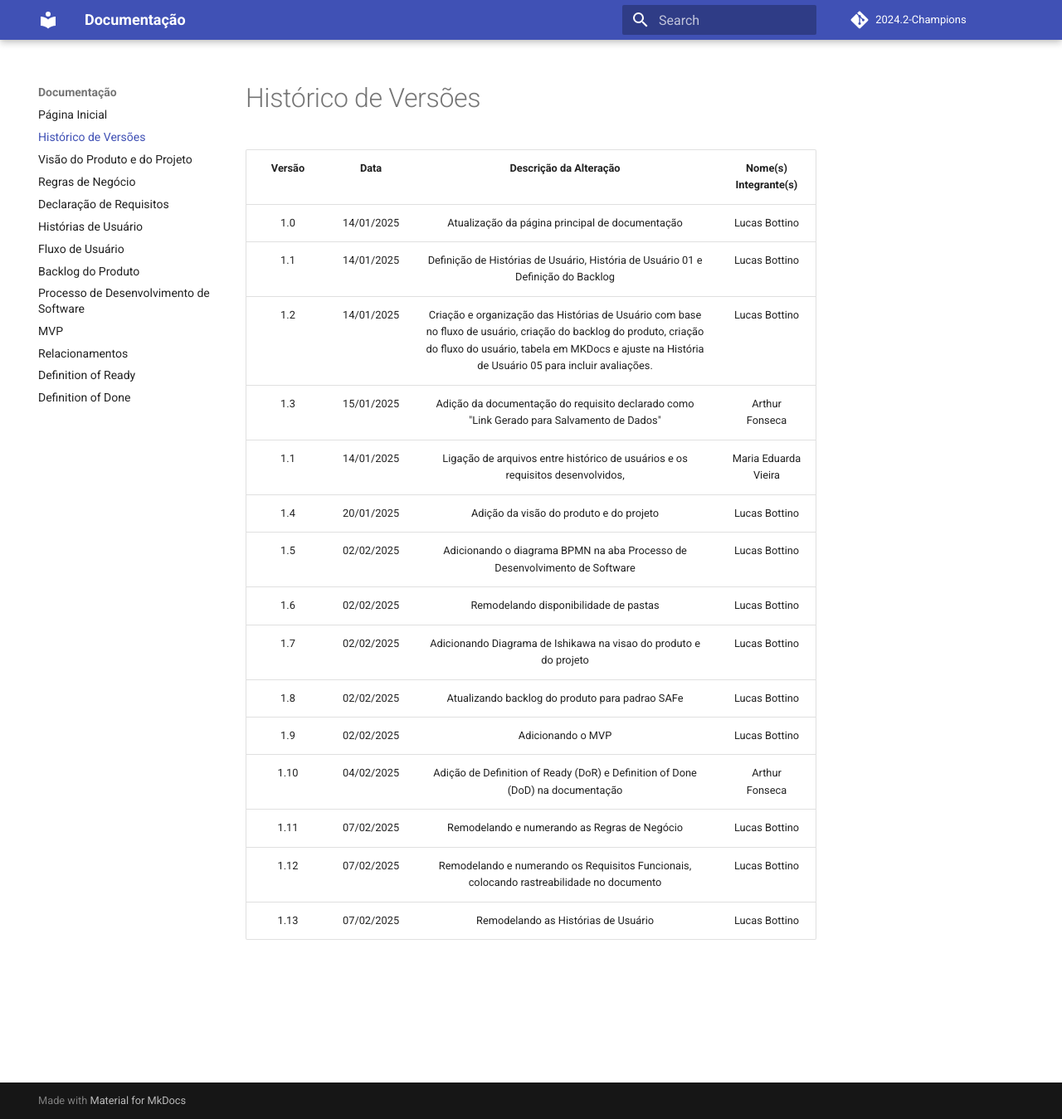
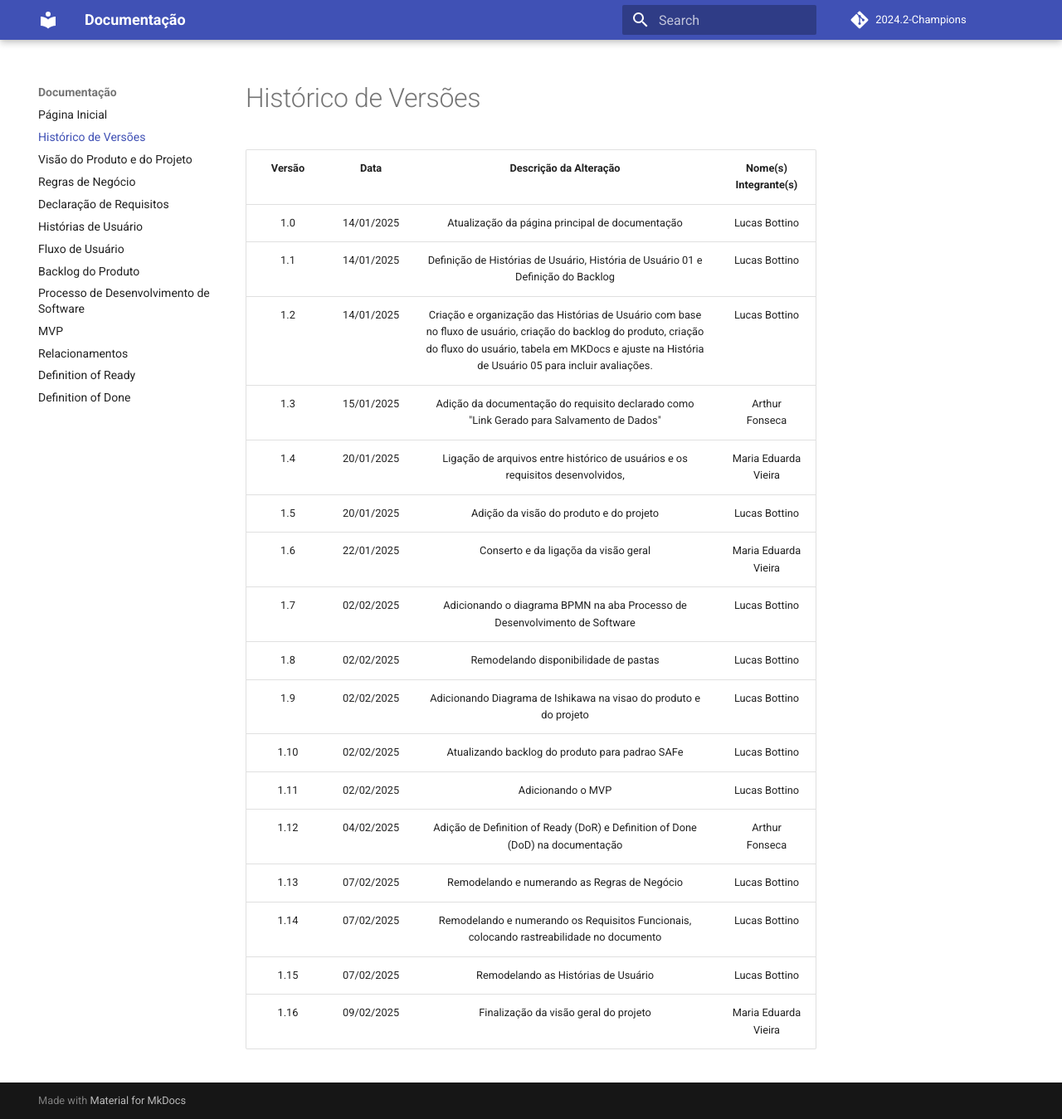
Before and after one commit to FGA-REQ/2024.2-Champions, an MkDocs documentation site: the page built from docs/historico.md, in a window 1280 px wide and 1349 px high. Shown: the whole window at 83% size. Built offline with MkDocs 1.6.1 and Material for MkDocs 9.7.7, drawn with Linux system fonts in a browser that asks for light colours; comment, search, counter and statistics services are not loaded.

Commit message:
Atualização no histárico

```diff
--- a/docs/historico.md
+++ b/docs/historico.md
@@ -4,14 +4,16 @@
 |  1.1   | 14/01/2025 |                                                                   Definição de Histórias de Usuário, História de Usuário 01 e Definição do Backlog                                                                    |     Lucas Bottino     |
 |  1.2   | 14/01/2025 | Criação e organização das Histórias de Usuário com base no fluxo de usuário, criação do backlog do produto, criação do fluxo do usuário, tabela em MKDocs e ajuste na História de Usuário 05 para incluir avaliações. |     Lucas Bottino     |
 |  1.3   | 15/01/2025 |                                                               Adição da documentação do requisito declarado como "Link Gerado para Salvamento de Dados"                                                               |    Arthur Fonseca     |
-|  1.1   | 14/01/2025 |                                                    Ligação de arquivos entre histórico de usuários e os requisitos desenvolvidos,                                                                     |     Maria Eduarda Vieira      |
-|  1.4   | 20/01/2025 |                                                                                        Adição da visão do produto e do projeto                                                                                        |     Lucas Bottino     |
-|  1.5   | 02/02/2025 |                                                                      Adicionando o diagrama BPMN na aba Processo de Desenvolvimento de Software                                                                       |     Lucas Bottino     |
-|  1.6   | 02/02/2025 |                                                                                         Remodelando disponibilidade de pastas                                                                                         |     Lucas Bottino     |
-|  1.7   | 02/02/2025 |                                                                           Adicionando Diagrama de Ishikawa na visao do produto e do projeto                                                                           |     Lucas Bottino     |
-|  1.8   | 02/02/2025 |                                                                                    Atualizando backlog do produto para padrao SAFe                                                                                    |     Lucas Bottino     |
-|  1.9   | 02/02/2025 |                                                                                                   Adicionando o MVP                                                                                                   |     Lucas Bottino     |
-|  1.10  | 04/02/2025 |                                                                    Adição de Definition of Ready (DoR) e Definition of Done (DoD) na documentação                                                                     |    Arthur Fonseca     |
-|  1.11  | 07/02/2025 |                                                                                     Remodelando e numerando as Regras de Negócio                                                                                      |     Lucas Bottino     |
-|  1.12  | 07/02/2025 |                                                               Remodelando e numerando os Requisitos Funcionais, colocando rastreabilidade no documento                                                                |     Lucas Bottino     |
-|  1.13  | 07/02/2025 |                                                                                          Remodelando as Histórias de Usuário                                                                                          |     Lucas Bottino     |
+|  1.4   | 20/01/2025 |                                                    Ligação de arquivos entre histórico de usuários e os requisitos desenvolvidos,                                                                     |     Maria Eduarda Vieira      |
+|  1.5   | 20/01/2025 |                                                                                        Adição da visão do produto e do projeto                                                                                        |     Lucas Bottino     |
+|  1.6   | 22/01/2025 |                                                                   Conserto e da ligaçõa da visão geral                                                                      |     Maria Eduarda Vieira     |
+|  1.7   | 02/02/2025 |                                                                      Adicionando o diagrama BPMN na aba Processo de Desenvolvimento de Software                                                                       |     Lucas Bottino     |
+|  1.8   | 02/02/2025 |                                                                                         Remodelando disponibilidade de pastas                                                                                         |     Lucas Bottino     |
+|  1.9   | 02/02/2025 |                                                                           Adicionando Diagrama de Ishikawa na visao do produto e do projeto                                                                           |     Lucas Bottino     |
+|  1.10  | 02/02/2025 |                                                                                    Atualizando backlog do produto para padrao SAFe                                                                                    |     Lucas Bottino     |
+|  1.11  | 02/02/2025 |                                                                                                   Adicionando o MVP                                                                                                   |     Lucas Bottino     |
+|  1.12  | 04/02/2025 |                                                                    Adição de Definition of Ready (DoR) e Definition of Done (DoD) na documentação                                                                     |    Arthur Fonseca     |
+|  1.13  | 07/02/2025 |                                                                                     Remodelando e numerando as Regras de Negócio                                                                                      |     Lucas Bottino     |
+|  1.14  | 07/02/2025 |                                                               Remodelando e numerando os Requisitos Funcionais, colocando rastreabilidade no documento                                                                |     Lucas Bottino     |
+|  1.15  | 07/02/2025 |                                                                                          Remodelando as Histórias de Usuário                                                                                          |     Lucas Bottino     |
+|  1.16  | 09/02/2025 |                                                                   Finalização da visão geral do projeto                                                                    |     Maria Eduarda Vieira     |
```
